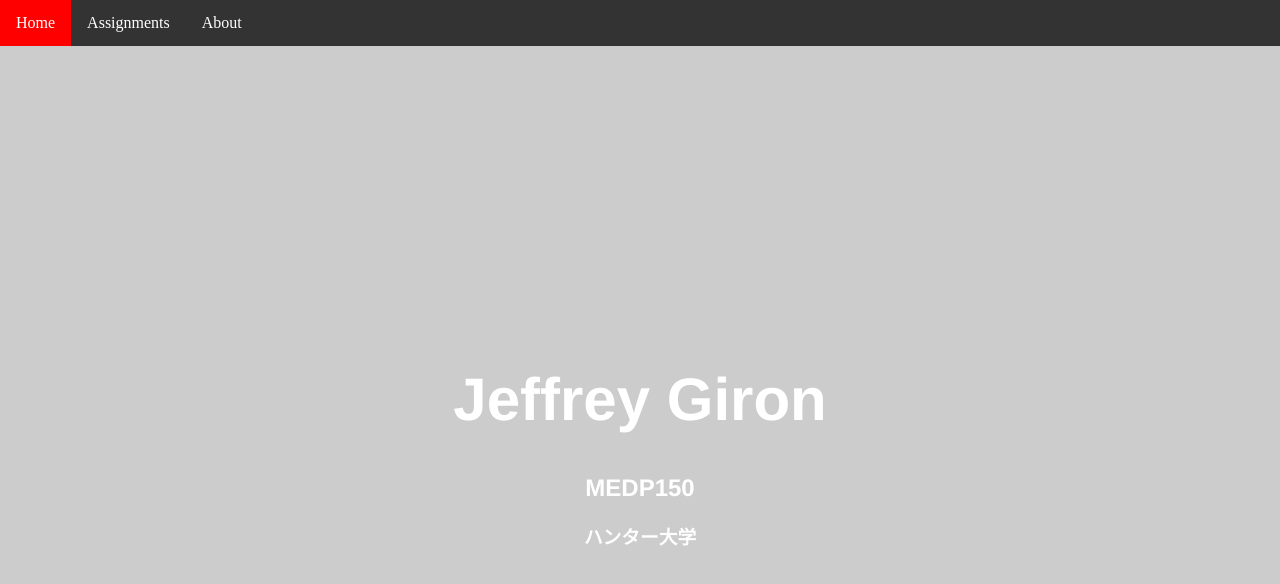
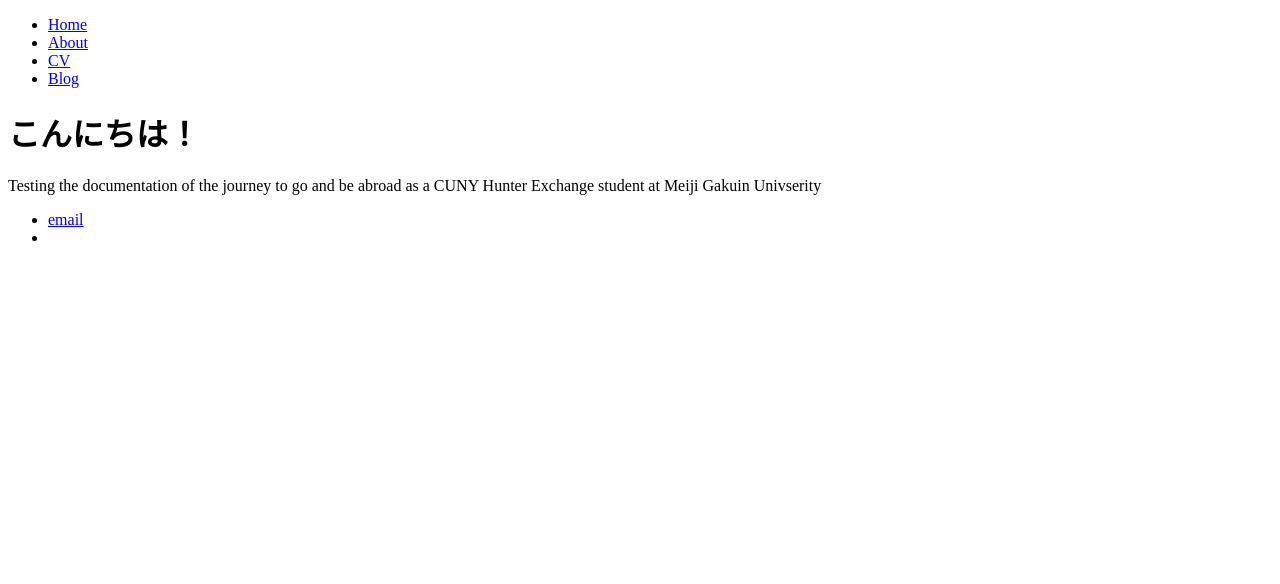
Before and after one commit to jappuccino/jappuccino.github.io, a plain HTML site: page index.html in a window 1280 px wide. Drawn offline with Linux system fonts and the light colour scheme.

Commit message:
Update index.html

```diff
--- a/index.html
+++ b/index.html
@@ -1,118 +1,28 @@
-<!DOCTYPE HTML>
+<!DOCTYPE html>
 <html>
 	<head>
-    <meta charset="UTF-8">
-    <meta name="creator" lang="en" content="YOURNAME" />
-    <meta name="subject" lang="en" content="ELECT A SUBJECT HEADING" />
-    <meta name="description" lang="en" content="WRITE A DESCRIPTION" />
-    <meta name="keywords" content="DEFINE KEYWORDS OR PHRASES, USE COMMAS TO SEPERATE" />
-    <title>Jappuccino</title>
-  <style>
-   body {
-       margin: 0;
-}
-	.hero-image {
-  background-image: url("Brushlights.jpg");
-  background-color: #cccccc;
-  height: 100vh;
-  width: 100vw;
-  background-position: center;
-  background-repeat: no-repeat;
-  background-size: cover;
-  position: relative;
-
-}
-.hero-text {
-  text-align: center;
-  position: absolute;
-  top: 50%;
-  left: 50%;
-  transform: translate(-50%, -50%);
-  color: white;
-}
-
-ul {
-  list-style-type: none;
-  margin: 0;
-  padding: 0;
-  overflow: hidden;
-  background-color: #333;
-}
-
-li {
-  float: left;
-}
-
-li a, .dropbtn {
-  display: inline-block;
-  color: white;
-  text-align: center;
-  padding: 14px 16px;
-  text-decoration: none;
-}
-
-li a:hover, .dropdown:hover .dropbtn {
-  background-color: red;
-}
-
-li.dropdown {
-  display: inline-block;
-}
-
-.dropdown-content {
-  display: none;
-  position: absolute;
-  background-color: #333;
-  min-width: 160px;
-  box-shadow: 0px 8px 16px 0px rgba(0,0,0,0.2);
-  z-index: 1;
-}
-
-.dropdown-content a {
-  color: white;
-  padding: 12px 16px;
-  text-decoration: none;
-  display: block;
-  text-align: left;
-}
-
-.dropdown-content a:hover {background-color: #C0C0C0}
-
-.dropdown:hover .dropdown-content {
-  display: block;
-}
-</style>
+		<title>Jappaccino</title>
 	</head>
-
-
-
-
 	<body>
+		<nav>
     		<ul>
-  <li><a href="index.html">Home</a></li>
-  <li class="dropdown">
-    <a href="javascript:void(0)" class="dropbtn">Assignments</a>
-    <div class="dropdown-content">
-      <a href="secondpage.html">Assignment 1</a>
-      <a href="LabHW2Page.html">Assignment 2</a>
-      <a href="ThirdAssignment.html">Assignment 3</a>
-      <a href="FourthAssignment.html">Assignment 4</a>
-      <a href="SeventhAssignment.html">Assignment 7</a>
-      <a href="EighthAssignment.html">GIF Assignment</a>
-      <a href="NinthAssignment.html">Data Visualization</a>
-      <a href="Narrative/ISindex.html">Interactive Story</a>
-    </div>
-    <li><a href="About.html">About</a></li>
-  </li>
+        		<li><a href="/">Home</a></li>
+	        	<li><a href="/about">About</a></li>
+        		<li><a href="/cv">CV</a></li>
+        		<li><a href="/blog">Blog</a></li>
     		</ul>
-
-<div class="hero-image">
-  <div class="hero-text" style="font-family:helvetica neue">
-    <h1 style="font-size:60px">Jeffrey Giron</h1>
-    <h2>MEDP150</h2>
-    <h3>ハンター大学</h3>
-  </div>
-</div>
-
+		</nav>
+		<div class="container">
+    		<div class="blurb">
+        		<h1>こんにちは！</h1>
+			<p> Testing the documentation of the journey to go and be abroad as a CUNY Hunter Exchange student at Meiji Gakuin Univserity</p>
+    		</div><!-- /.blurb -->
+		</div><!-- /.container -->
+		<footer>
+    		<ul>
+        		<li><a href="mailto:J.Giron1023@gmail.com">email</a></li>
+        		<li><a href="https://www.instagram.com/jephrezy/"</a></li>
+			</ul>
+		</footer>
 	</body>
 </html>
```
Lines whose indentation alone changed are shown as unchanged.
